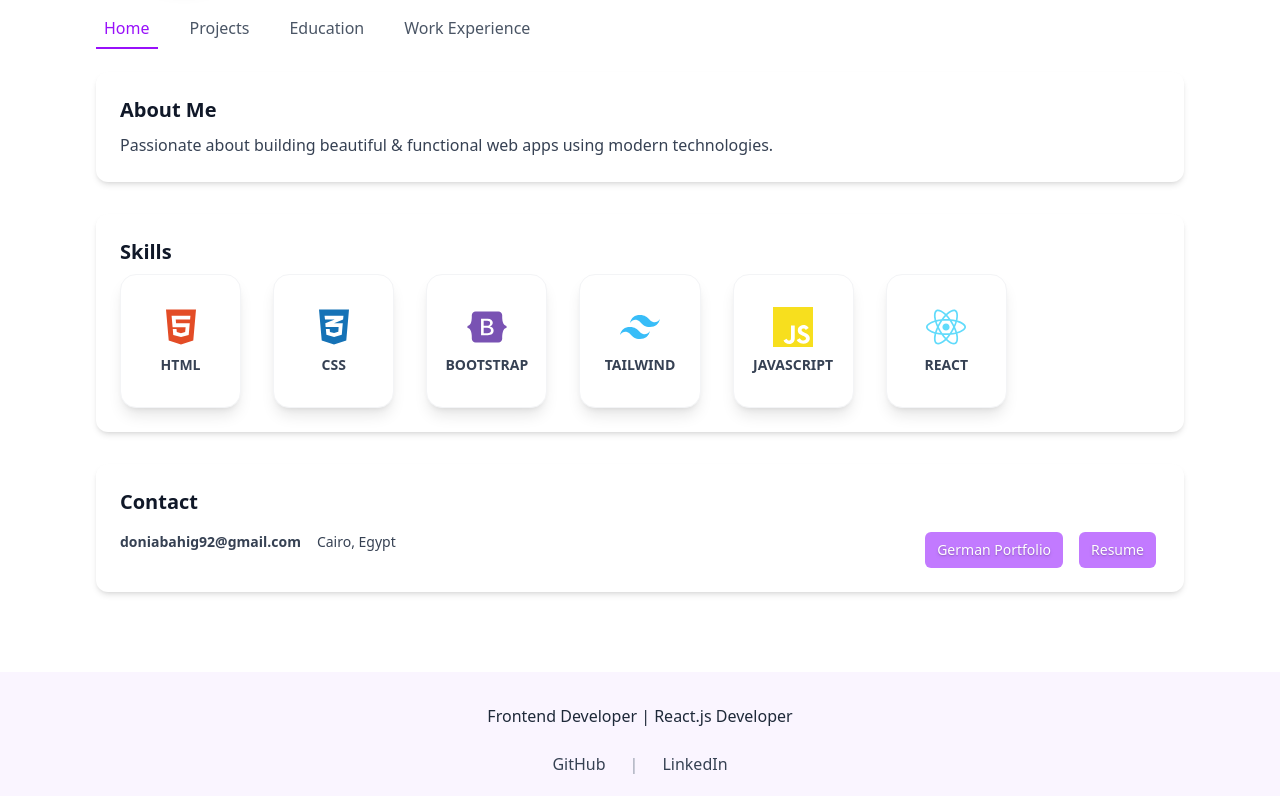
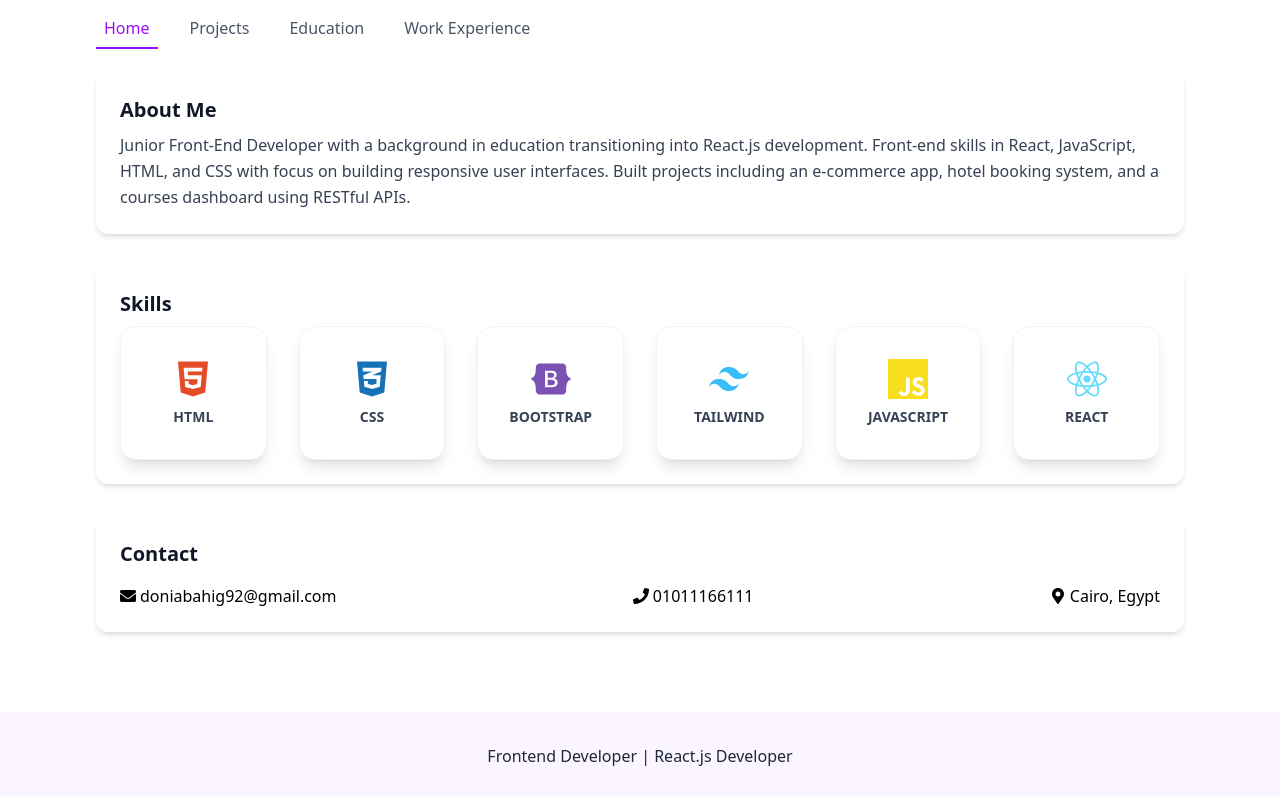
Before and after one commit to Doniamagdy/Portfolio, a React (Vite) app: page / in a window 1280 px wide. Shown: the part 500-1296 px from the top of the page. Built offline with nearby package versions, Linux system fonts and the light colour scheme.

Commit message:
update ui

```diff
--- a/src/components/About.jsx
+++ b/src/components/About.jsx
@@ -1,14 +1,16 @@
-
 function About() {
   return (
     <div className="mt-6 bg-white p-6 rounded-xl shadow-md">
-          <h2 className="text-xl font-bold text-gray-900 mb-2">About Me</h2>
-          <p className="text-gray-700 leading-relaxed">
-            Passionate about building beautiful & functional web apps using
-            modern technologies.
-          </p>
-        </div>
-  )
+      <h2 className="text-xl font-bold text-gray-900 mb-2">About Me</h2>
+      <p className="text-gray-700 leading-relaxed">
+        Junior Front-End Developer with a background in education transitioning
+        into React.js development. Front-end skills in React, JavaScript, HTML,
+        and CSS with focus on building responsive user interfaces. Built
+        projects including an e-commerce app, hotel booking system, and a
+        courses dashboard using RESTful APIs.
+      </p>
+    </div>
+  );
 }
 
-export default About
+export default About;
--- a/src/components/Contact.jsx
+++ b/src/components/Contact.jsx
@@ -1,33 +1,27 @@
 import React from "react";
+import { FaEnvelope, FaPhone, FaMapMarkerAlt } from "react-icons/fa";
 
 function Contact() {
   return (
     <div className="mt-6 bg-white p-6 rounded-xl shadow-md ">
       <h2 className="text-xl font-bold text-gray-900 mb-4">Contact</h2>
-      <div className="flex flex-col sm:flex-row justify-between text-gray-700 text-sm">
-        <div>
-          <span className="font-semibold">doniabahig92@gmail.com</span>
-          <span className="ms-4 ">Cairo, Egypt</span>
-        </div>
-        <div className="flex flex-col sm:flex-row gap-2 sm:gap-2 mt-2 sm:mt-0">
-          <a
-            href="https://aboutdoniamagdy.my.canva.site/myportfolio"
-            target="_blank"
-            className="bg-purple-400 py-2 px-3 text-white text-shadow-md rounded-md mx-1 hover:bg-purple-500 text-center "
-            rel="noopener noreferrer"
-          >
-            German Portfolio
-          </a>
-          <a
-            href="https://drive.google.com/file/d/1mck89o72sNAUKgqLTWhybhxZfh9WQK1v/view?usp=drive_link"
-            target="_blank"
-            className="bg-purple-400 py-2 px-3 text-white text-shadow-md rounded-md mx-1 hover:bg-purple-500 text-center"
-            rel="noopener noreferrer"
-          >
-            Resume
-          </a>
-        </div>
-      </div>
+       <div className="flex justify-between">
+  <span className="flex items-center gap-1">
+    <FaEnvelope />
+    doniabahig92@gmail.com
+  </span>
+
+  <span className="flex items-center gap-1">
+    <FaPhone />
+    01011166111
+  </span>
+
+  <span className="flex items-center gap-1">
+    <FaMapMarkerAlt />
+    Cairo, Egypt
+  </span>
+</div>
+
     </div>
   );
 }
--- a/src/components/Skills.jsx
+++ b/src/components/Skills.jsx
@@ -18,7 +18,7 @@
           <h2 className="text-xl font-bold text-gray-900 mb-2">Skills</h2>
 
         {/* Skills Grid */}
-        <div className="grid grid-cols-2 sm:grid-cols-3 lg:grid-cols-7 gap-4 sm:gap-6 md:gap-8">
+        <div className="grid grid-cols-2 sm:grid-cols-3 lg:grid-cols-6 gap-4 sm:gap-6 md:gap-8">
           {skills.map((skill, i) => (
             <div
               key={i}
--- a/src/pages/Work.jsx
+++ b/src/pages/Work.jsx
@@ -7,9 +7,9 @@
     company: "Function for training and projects",
     date: "Jan 2025 – current",
     description: [
-      "Delivered live coding sessions on HTML, CSS, JavaScript, and React.js to beginner and intermediate students.",
-      "Created structured lesson plans, assignments, and coding challenges to guide student learning.",
-      "Reviewed students' code and provided constructive feedback to help improve their skills and understanding.",
+      "Taught HTML, CSS, Bootstrap, and JavaScript to university students through hands-on sessions and project-based learning.",
+      "Monitored student progress and provided feedback.",
+      "Currently preparing a React course focused on building an e-commerce application with API integration, error handling, and state management.",
     ],
   },
   {
```
